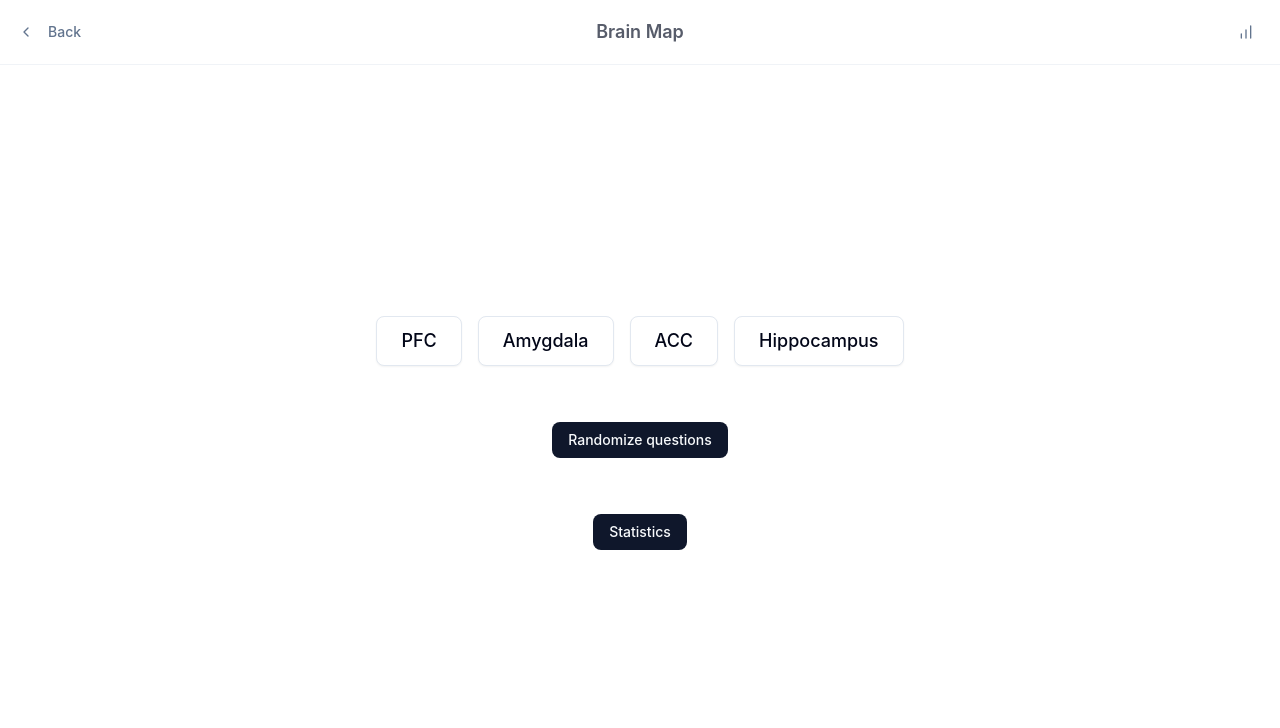
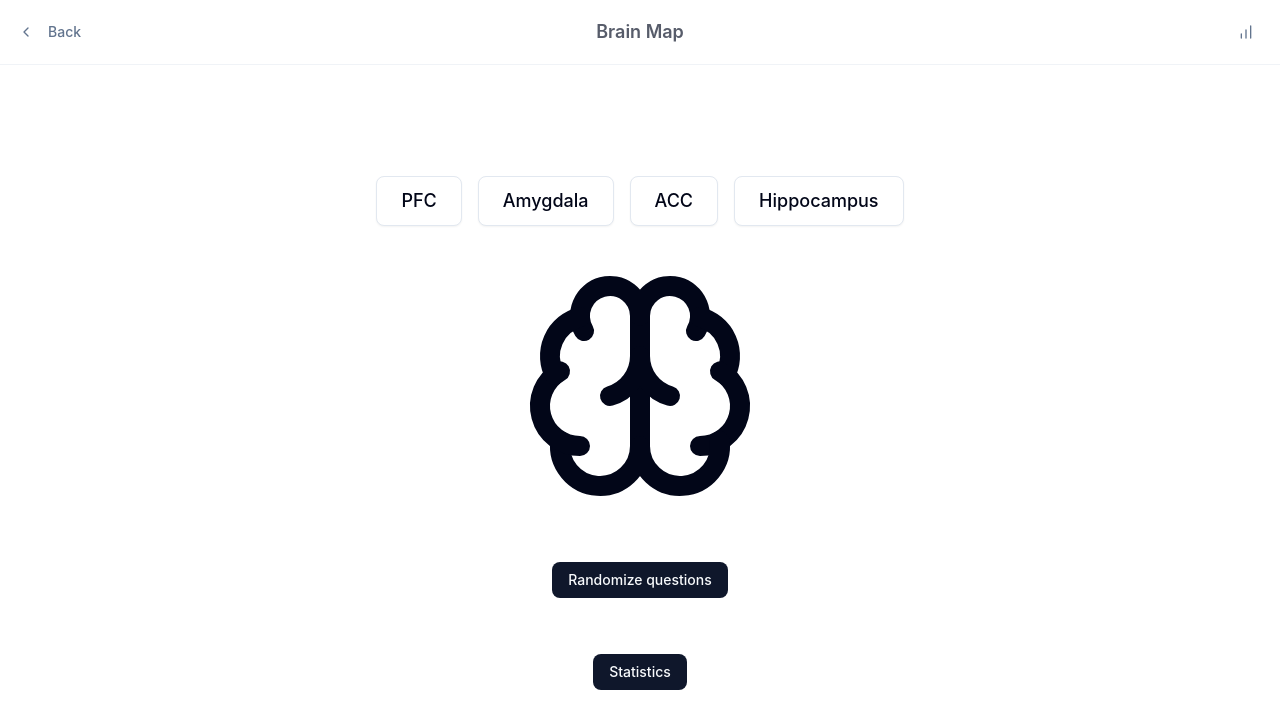
Before and after one commit to uzakotim/brainwell-desktop, a React (Vite) app: page /brain-map in a window 1280 px wide. Shown: the top 728 px of the page. Built offline with nearby package versions, Linux system fonts and the light colour scheme.

Commit message:
added brain icon

```diff
--- a/src/pages/BrainMap.tsx
+++ b/src/pages/BrainMap.tsx
@@ -9,6 +9,7 @@ import {
   brainRegionAnswersAtom,
   getRandomQuestions
 } from "../store/brainCheckupStore";
+import { Brain } from "lucide-react";
 
 function BrainMap() {
   const navigate = useNavigate();
@@ -38,7 +39,7 @@ function BrainMap() {
               </Button>
             ))}
         </div>
-
+        <Brain className="w-[calc(30vh)] h-[calc(30vh)]"/>
         <Button onClick={handleRandomize} variant="default" className="mt-4">Randomize questions</Button>
         <Button onClick={() => navigate("/stats")} variant="default" className="mt-4">Statistics</Button>
       </div>
```
Also changed, not shown: 1 other file (tests, documents, lock files or other folders).
